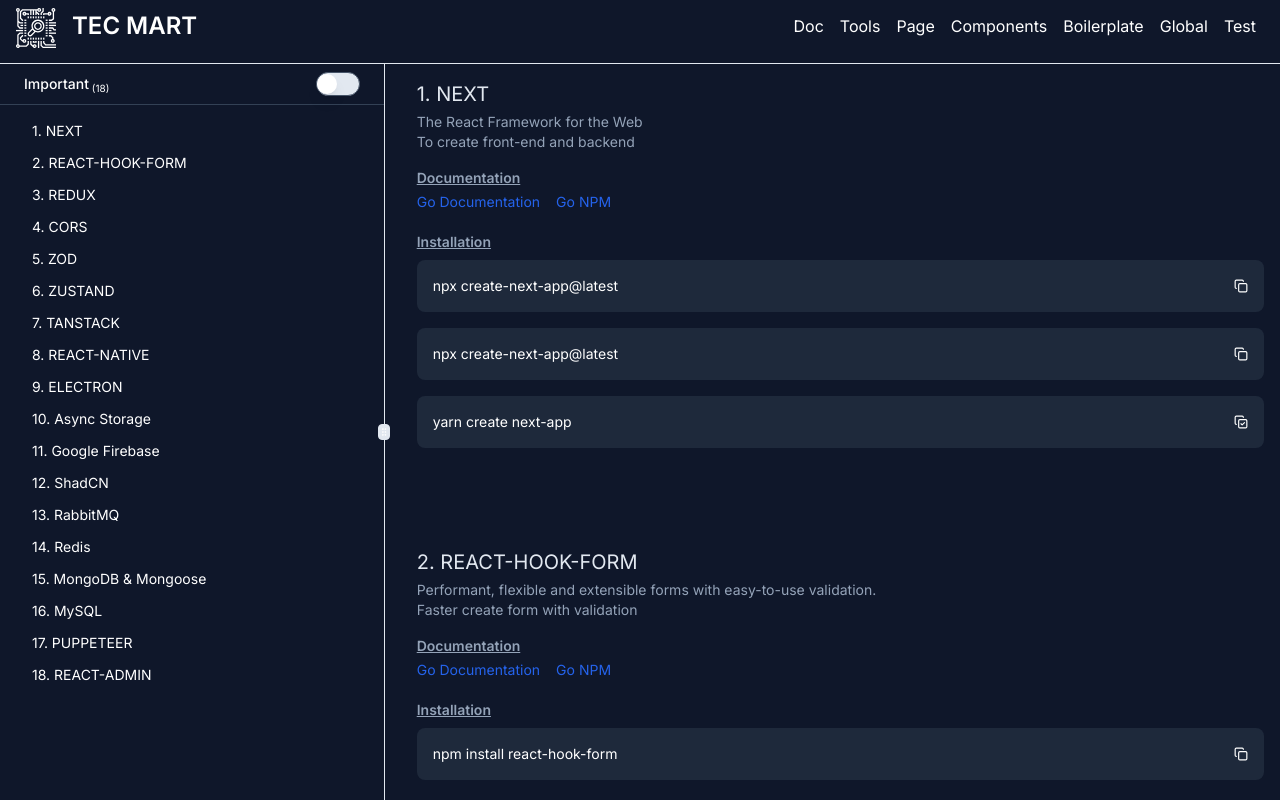
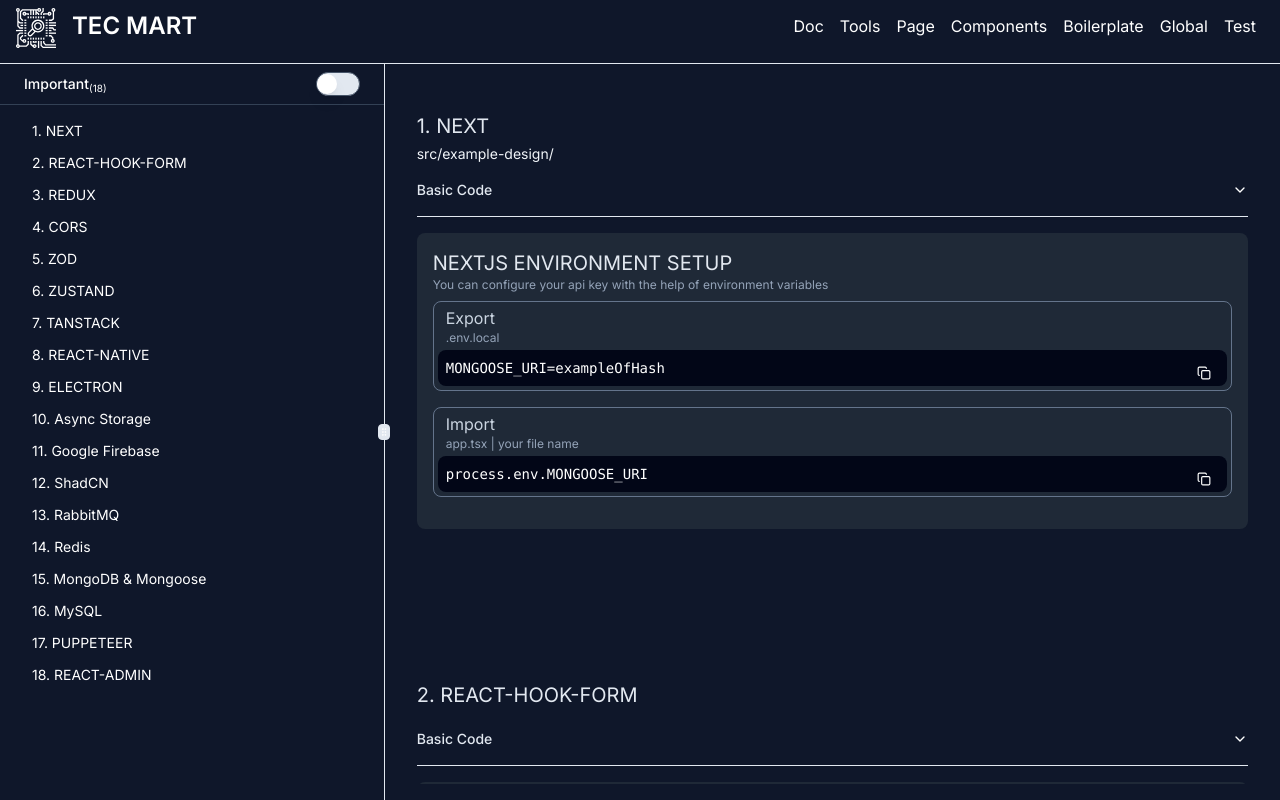
Before and after one commit to Toufiquer/tecmart-web-app, a Next.js app: page /boilerplate in a window 1280 px wide. Built offline with nearby package versions, Linux system fonts and the light colour scheme.

Commit message:
add sort

```diff
--- a/src/app/boilerplate/boilerplate-outlet.tsx
+++ b/src/app/boilerplate/boilerplate-outlet.tsx
@@ -15,6 +15,13 @@
 import { LuCopyCheck } from "react-icons/lu";
 import copy from "copy-to-clipboard";
 import { toast } from "react-toastify";
+import {
+  Accordion,
+  AccordionContent,
+  AccordionItem,
+  AccordionTrigger,
+} from "@/components/ui/accordion";
+
 const BoilerplateOutlet = () => {
   const boilerStorage = useBoilerStorage(
     (storage) => storage.boilerPlateStorage
@@ -25,7 +32,7 @@
     (boilerStorage?.data && boilerStorage?.data[0]?.context) || "not found";
 
   const handleCopy = (data: string) => {
-    toast.success(`Copy, ${data}`, { autoClose: 1000 });
+    toast.success(`Copy, ${data}`, { autoClose: 1000, theme: "dark" });
     copy(data);
   };
   return (
@@ -36,17 +43,27 @@
             {data
               .filter((curr) => isFilter || curr.important)
               .filter((curr) => curr.id !== "")
+              // .sort((a, b) => a.title?.localeCompare(b.title || "") || 1)
               .map((curr, idx) => (
-                <div key={curr.id} className="px-4 mb-12 pb-12">
-                  <h2 className="cursor-pointer mt-1 w-full border-slate-500 px-4 rounded-lg py-1 text-xl text-slate-200 hover:border-b hover:bg-slate-800">
+                <div key={curr.id} className="p-8 mb-12 pb-12">
+                  <h2 className="cursor-pointer mt-1 w-full border-slate-500 rounded-lg py-1 text-xl text-slate-200 ">
                     {idx + 1}. {curr.title}
                   </h2>
-                  <div className="text-slate-400 text-sm pl-4">
+                  <div className="text-sm text-slate-100">
+                    {curr.examplePath}
+                  </div>
+                  <div className="  mb-4">
+                    <Accordion type="single" collapsible>
+                      <AccordionItem value="item-1">
+                        <AccordionTrigger>
+                          <p className="text-slate-200 text-sm">Basic Code </p>
+                        </AccordionTrigger>
+                        <AccordionContent>
+                          <div className="text-slate-400 text-sm">
                             {curr?.description?.map((d) => (
                               <h4>{d}</h4>
                             ))}
                           </div>
-
                           <div className="text-slate-400 underline font-semibold mt-4 text-sm pl-4">
                             Documentation
                           </div>
@@ -104,6 +121,49 @@
                               </div>
                             ))}
                           </div>
+                        </AccordionContent>
+                      </AccordionItem>
+                    </Accordion>
+                  </div>
+                  {curr.boilerPlate?.map((item) => (
+                    <div
+                      key={item.id}
+                      className="bg-gray-800 p-4 my-4 rounded-lg"
+                    >
+                      <h2 className="text-xl uppercase text-slate-200">
+                        {item.name}
+                      </h2>
+                      <div className="text-xs text-slate-400 mb-2">
+                        {item.description}
+                      </div>
+                      <div>
+                        {item.content.map((i) => (
+                          <div
+                            key={i.id}
+                            className="relative my-2 mb-4 p-1 rounded-lg border border-slate-500"
+                          >
+                            <div className="pl-2 text-slate-300">{i.name}</div>
+                            <div className="pl-2 text-slate-400 text-xs mb-1">
+                              {i.fileName}
+                            </div>
+                            <div
+                              onClick={() => handleCopy(i.code.join(" ") || "")}
+                              className="w-full relative flex items-center justify-between bg-slate-950 p-2 text-sm rounded-lg cursor-pointer"
+                            >
+                              <code className="w-full flex flex-col gap-2">
+                                {i.code.map((c) => (
+                                  <span key={c}>{c}</span>
+                                ))}
+                              </code>
+                              <div className="top-4 absolute right-4">
+                                <LuCopy />
+                              </div>
+                            </div>
+                          </div>
+                        ))}
+                      </div>
+                    </div>
+                  ))}
                 </div>
               ))}
           </div>
--- a/src/app/boilerplate/boilerplate-sidebar.tsx
+++ b/src/app/boilerplate/boilerplate-sidebar.tsx
@@ -32,7 +32,6 @@
             <p>
               {isFilter ? "All" : "Important"}
               <sub className=" text-[10px] font-normal">
-                {" "}
                 (
                 {
                   data
@@ -55,6 +54,7 @@
           {data
             .filter((curr) => isFilter || curr.important)
             .filter((curr) => curr.id !== "")
+            // .sort((a, b) => a.title?.localeCompare(b.title || "") || 1)
             .map((curr, idx) => (
               <div key={curr.id} className="px-4">
                 <h2 className="cursor-pointer mt-1 w-full border-slate-500 px-4 rounded-lg py-1 text-sm hover:border-b hover:bg-slate-800">
--- a/src/app/boilerplate/page-utils/create-example-data.tsx
+++ b/src/app/boilerplate/page-utils/create-example-data.tsx
@@ -5,6 +5,19 @@
 | @copyright: Toufiquer, May, 2024
 |-----------------------------------------
 */
+
+
+
+  //   boilerPlate: [
+  //           {
+  //             id: "1",
+  //             name: "",
+  //             description: "",
+  //             content: [{ id: "1", name: "", code: "" }],
+  //           },
+  //         ],
+  // examplePath: "",
+
 
 import { boilerPageInterface } from "./type";
 
@@ -38,83 +51,29 @@
             { id: "2", npm: "npx create-next-app@latest" },
             { id: "3", yarn: "yarn create next-app" },
           ],
-        },
-        {
-          id: "002",
-          title: "JAVASCRIPT",
-          documentation: [
+          boilerPlate: [
             {
               id: "1",
-              url: "https://www.w3schools.com/js/",
-              name: "Go Documentation",
+              name: "nextJs environment Setup",
+              description:
+                "You can configure your api key with the help of environment variables",
+              content: [
+                {
+                  id: "1",
+                  name: "Export",
+                  fileName: ".env.local",
+                  code: ["MONGOOSE_URI=exampleOfHash"],
+                },
+                {
+                  id: "1",
+                  name: "Import",
+                  fileName: "app.tsx | your file name",
+                  code: ["process.env.MONGOOSE_URI"],
+                },
+              ],
             },
           ],
-        },
-        {
-          id: "003",
-          title: "REACT",
-          documentation: [
-            {
-              id: "1",
-              url: "https://www.w3schools.com/react/default.asp",
-              name: "Go Documentation",
-            },
-          ],
-        },
-        {
-          id: "004",
-          title: "NODE",
-          documentation: [
-            {
-              id: "1",
-              url: "https://www.w3schools.com/nodejs/nodejs_server.asp",
-              name: "Go Documentation",
-            },
-          ],
-        },
-        {
-          id: "005",
-          title: "EXPRESS",
-          documentation: [
-            {
-              id: "1",
-              url: "https://expressjs.com/",
-              name: "Go Documentation",
-            },
-          ],
-        },
-        {
-          id: "006",
-          title: "HTML",
-          documentation: [
-            {
-              id: "1",
-              url: "https://www.w3schools.com/html/default.asp",
-              name: "Go Documentation",
-            },
-          ],
-        },
-        {
-          id: "007",
-          title: "CSS",
-          documentation: [
-            {
-              id: "1",
-              url: "https://www.w3schools.com/css/default.asp",
-              name: "Go Documentation",
-            },
-          ],
-        },
-        {
-          id: "008",
-          title: "VITE",
-          documentation: [
-            {
-              id: "1",
-              url: "https://vitejs.dev/",
-              name: "Go Documentation",
-            },
-          ],
+          examplePath: "src/example-design/",
         },
         {
           id: "009",
@@ -140,6 +99,60 @@
             { id: "1", npm: "npm install react-hook-form" },
             { id: "2", yarn: "yarn add react-hook-form" },
           ],
+          boilerPlate: [
+            {
+              id: "1",
+              name: "Basic template",
+              description:
+                "The following code excerpt demonstrates a basic usage example",
+              content: [
+                {
+                  id: "1",
+                  name: "Import and Type",
+                  code: [
+                    `import { useForm, SubmitHandler } from "react-hook-form";`,
+                    `type Inputs = {`,
+                    `example: string,`,
+                    `exampleRequired: string`,
+                    `}`,
+                  ],
+                  fileName: "form.tsx",
+                },
+                {
+                  id: "2",
+                  name: "function",
+                  code: [
+                    `const {`,
+                    `register,`,
+                    `handleSubmit,`,
+                    `watch,`,
+                    `formState: { errors },`,
+                    `} = useForm<Inputs>();`,
+                    `const onSubmit: SubmitHandler<Inputs> = (data) => console.log(data)`,
+                  ],
+                  fileName: "form.tsx",
+                },
+                {
+                  id: "4",
+                  name: "function",
+                  code: [
+                    `/* "handleSubmit" will validate your inputs before invoking "onSubmit" */`,
+                    `<form onSubmit={handleSubmit(onSubmit)}>`,
+                    `  {/* register your input into the hook by invoking the "register" function */}`,
+                    `  <input defaultValue="test" {...register("example")} />`,
+                    `  {/* include validation with required or other standard HTML validation rules */}`,
+                    `  <input {...register("exampleRequired", { required: true })} />`,
+                    `  {/* errors will return when field validation fails  */}`,
+                    `  {errors.exampleRequired && <span>This field is required</span>}`,
+                    `  <input type="submit" />`,
+                    `</form>`,
+                  ],
+                  fileName: "form.tsx",
+                },
+              ],
+            },
+          ],
+          examplePath: "",
         },
         {
           id: "010",
--- a/src/app/boilerplate/page-utils/type.ts
+++ b/src/app/boilerplate/page-utils/type.ts
@@ -10,6 +10,13 @@
   id: string;
   title?: string;
   description?: string[];
+  examplePath?: string;
+  boilerPlate?: {
+    id: string;
+    name: string;
+    description: string;
+    content: { id: string; name: string; code: string[]; fileName: string }[];
+  }[];
   code?: { id: string; yarn?: string; npm?: string; Terminal?: string }[];
   documentation?: { id: string; url: string; name: string }[];
   important?: boolean;
--- a/src/app/tools/tools-outlet.tsx
+++ b/src/app/tools/tools-outlet.tsx
@@ -24,7 +24,7 @@
     (toolsStorage?.data && toolsStorage?.data[0]?.context) || "not found";
 
   const handleCopy = (data: string) => {
-    toast.success(`Copy, ${data}`, { autoClose: 1000 });
+    toast.success(`Copy, ${data}`, { autoClose: 1000, theme: "dark" });
     copy(data);
   };
   return (
@@ -35,6 +35,7 @@
             {data
               .filter((curr) => isFilter || curr.important)
               .filter((curr) => curr.id !== "")
+              .sort((a, b) => a.title?.localeCompare(b.title || "") || 1)
               .map((curr, idx) => (
                 <div key={curr.id} className="px-4 mb-12 pb-12">
                   <h2 className="cursor-pointer mt-1 w-full border-slate-500 px-4 rounded-lg py-1 text-xl text-slate-200 hover:border-b hover:bg-slate-800">
--- a/src/app/tools/tools-sidebar.tsx
+++ b/src/app/tools/tools-sidebar.tsx
@@ -54,6 +54,7 @@
           {data
             .filter((curr) => isFilter || curr.important)
             .filter((curr) => curr.id !== "")
+            .sort((a, b) => a.title?.localeCompare(b.title || "") || 1)
             .map((curr, idx) => (
               <div key={curr.id} className="px-4">
                 <h2 className="cursor-pointer mt-1 w-full border-slate-500 px-4 rounded-lg py-1 text-sm hover:border-b hover:bg-slate-800">
```
Also changed, not shown: src/app/test/page copy.tsx (+11 -0 lines). Lines whose indentation alone changed are shown as unchanged.
